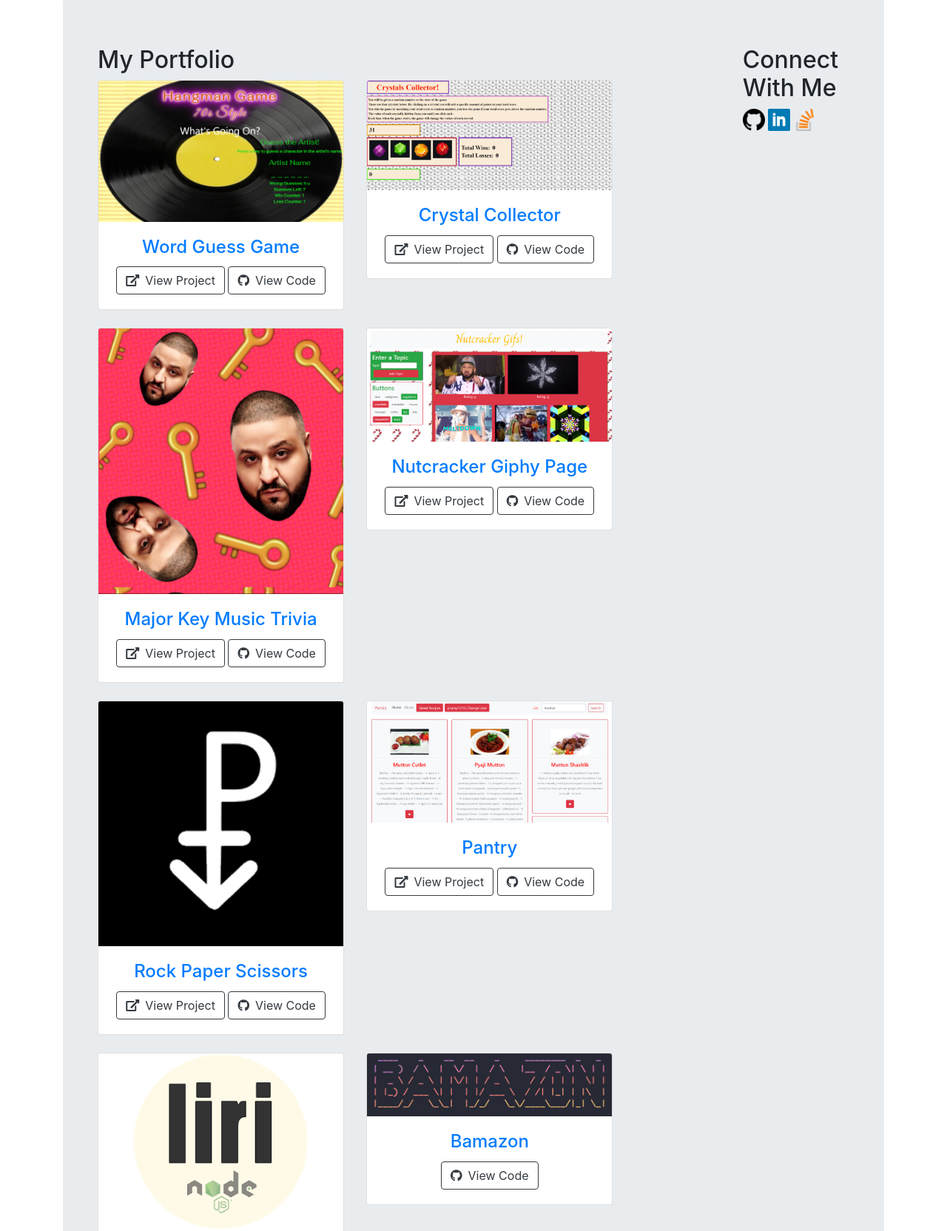
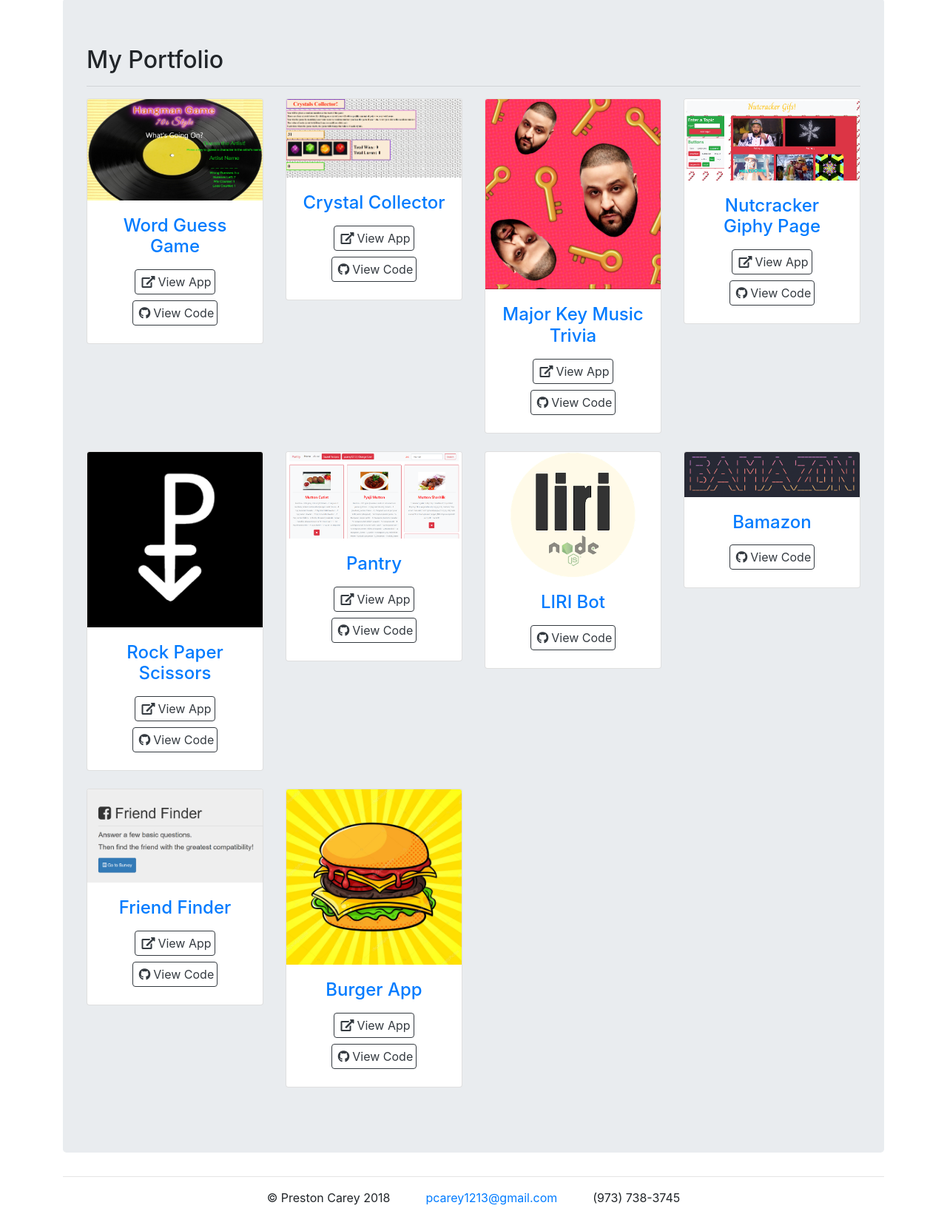
Before and after one commit to pcarey1213/Updated-Portfolio, a plain HTML site: page portfolio.html in a window 1280 px wide. Shown: the part 127-1791 px from the top of the page at 74% size. Drawn offline with nearby package versions, Linux system fonts and the light colour scheme.

Commit message:
resizing

```diff
--- a/portfolio.html
+++ b/portfolio.html
@@ -7,9 +7,9 @@
     <Link rel="icon" href="./assets/images/P-logo.png">
     <title>Preston Carey: Portfolio</title>
     <Link rel="stylesheet" href="assets/css/reset.css">
-    <Link rel="stylesheet" type="text/css" media="screen" href="./assets/css/style.css">
     <link rel="stylesheet" href="https://use.fontawesome.com/releases/v5.6.3/css/all.css" integrity="sha384-UHRtZLI+pbxtHCWp1t77Bi1L4ZtiqrqD80Kn4Z8NTSRyMA2Fd33n5dQ8lWUE00s/" crossorigin="anonymous">
     <Link rel="stylesheet" href="https://stackpath.bootstrapcdn.com/bootstrap/4.1.3/css/bootstrap.min.css" integrity="sha384-MCw98/SFnGE8fJT3GXwEOngsV7Zt27NXFoaoApmYm81iuXoPkFOJwJ8ERdknLPMO" crossorigin="anonymous">
+    <Link rel="stylesheet" type="text/css" media="screen" href="./assets/css/style.css">
   </head>
 
   <body>
@@ -37,125 +37,114 @@
     </nav>
     <br>
     <div class="jumbotron">
-    <div class="container">
-
             <div class="row">
-
-                <div class="col-md-10">
-                <h2>My Portfolio</h2>
-
-                    <div class="row">
-                            <div class="col-md-5">
+                <div class="col-lg-12">
+                    <h2 class="portfolio-heading">My Portfolio</h2>
+                        <hr>
+                        <div class="row">
+                            <div class="col-md-3">
                                 <div class="card mb-4 box-shadow text-center">
                                     <img class="card-img-top" img src="./assets/images/wordguess.png" alt="Card image cap">
                                     <div class="card-body">
                                         <a href="https://pcarey1213.github.io/Word-Guess-Game/" class="card-link"><h4 class="card-title">Word Guess Game</h5></a>
-                                        <a class="btn btn-outline-dark" target="_blank" href="https://pcarey1213.github.io/Word-Guess-Game/"><i class="fas fa-external-link-alt pr-2"></i>View Project</a>
-                                        <a class="btn btn-outline-dark" target="_blank" href="https://github.com/pcarey1213/Word-Guess-game"><i class="fab fa-github pr-2"></i>View Code</a>
+                                        <a class="btn btn-outline-dark m-1 p-1" target="_blank" href="https://pcarey1213.github.io/Word-Guess-Game/"><i class="fas fa-external-link-alt p-1"></i>View App</a>
+                                        <a class="btn btn-outline-dark m-1 p-1" target="_blank" href="https://github.com/pcarey1213/Word-Guess-game"><i class="fab fa-github p-1"></i>View Code</a>
                                     </div>
                                 </div>
                             </div>
-                            <div class="col-md-5">
+                            <div class="col-md-3">
                                 <div class="card mb-4 box-shadow text-center">
                                     <img class="card-img-top" img src="./assets/images/ccollector.png" alt="Crystal Collector">
                                     <div class="card-body">
                                         <a href="https://pcarey1213.github.io/unit-4-game/" class="card-link"><h4 class="card-title">Crystal Collector</h4></a>
-                                        <a class="btn btn-outline-dark" target="_blank" href="https://pcarey1213.github.io/unit-4-game/"><i class="fas fa-external-link-alt pr-2"></i>View Project</a>
-                                        <a class="btn btn-outline-dark" target="_blank" href="https://github.com/pcarey1213/unit-4-game"><i class="fab fa-github pr-2"></i>View Code</a>
+                                        <a class="btn btn-outline-dark m-1 p-1" target="_blank" href="https://pcarey1213.github.io/unit-4-game/"><i class="fas fa-external-link-alt p-1"></i>View App</a>
+                                        <a class="btn btn-outline-dark m-1 p-1" target="_blank" href="https://github.com/pcarey1213/unit-4-game"><i class="fab fa-github p-1"></i>View Code</a>
                                     </div>
                                 </div>
                             </div>
-                            <div class="col-md-5">
+                            <div class="col-md-3">
                                 <div class="card mb-4 box-shadow text-center">
                                     <img class="card-img-top" img src="./assets/images/djktrivia.png" alt="Card image cap">
                                     <div class="card-body">
                                         <a href="https://pcarey1213.github.io/Trivia-Game/" class="card-link"><h4 class="card-title">Major Key Music Trivia</h4></a>
-                                        <a class="btn btn-outline-dark" target="_blank" href="https://pcarey1213.github.io/Trivia-Game/"><i class="fas fa-external-link-alt pr-2"></i>View Project</a>
-                                        <a class="btn btn-outline-dark" target="_blank" href="https://github.com/pcarey1213/Trivia-Game"><i class="fab fa-github pr-2"></i>View Code</a>
+                                        <a class="btn btn-outline-dark m-1 p-1" target="_blank" href="https://pcarey1213.github.io/Trivia-Game/"><i class="fas fa-external-link-alt p-1"></i>View App</a>
+                                        <a class="btn btn-outline-dark m-1 p-1" target="_blank" href="https://github.com/pcarey1213/Trivia-Game"><i class="fab fa-github p-1"></i>View Code</a>
                                     </div>
                                 </div>
                             </div>
-                            <div class="col-md-5">
+                            <div class="col-md-3">
                                 <div class="card mb-4 box-shadow text-center">
                                       <img class="card-img-top" img src="./assets/images/ncraackgif.png" alt="Card image cap">
                                       <div class="card-body">
                                         <a href="https://pcarey1213.github.io/Dynamic-Giphy-Page/" class="card-link"><h4 class="card-title">Nutcracker Giphy Page</h4></a>
-                                        <a class="btn btn-outline-dark" target="_blank" href="https://pcarey1213.github.io/Dynamic-Giphy-Page/"><i class="fas fa-external-link-alt pr-2"></i>View Project</a>
-                                        <a class="btn btn-outline-dark" target="_blank" href="https://github.com/pcarey1213/Dynamic-Giphy-Page/"><i class="fab fa-github pr-2"></i>View Code</a>
+                                        <a class="btn btn-outline-dark m-1 p-1" target="_blank" href="https://pcarey1213.github.io/Dynamic-Giphy-Page/"><i class="fas fa-external-link-alt p-1"></i>View App</a>
+                                        <a class="btn btn-outline-dark m-1 p-1" target="_blank" href="https://github.com/pcarey1213/Dynamic-Giphy-Page/"><i class="fab fa-github p-1"></i>View Code</a>
                                     </div>
                                 </div>
                             </div>
-                            <div class="col-md-5">
+                            <div class="col-md-3">
                                     <div class="card mb-4 box-shadow text-center">
                                       <img class="card-img-top" img src="./assets/images/P-logo.png" alt="Card image cap">
                                       <div class="card-body">
                                             <a href="https://pcarey1213.github.io/RPS-Multiplayer/" class="card-link"><h4 class="card-title">Rock Paper Scissors</h4></a>
-                                            <a class="btn btn-outline-dark" target="_blank" href="https://pcarey1213.github.io/RPS-Multiplayer/"><i class="fas fa-external-link-alt pr-2"></i>View Project</a>
-                                            <a class="btn btn-outline-dark" target="_blank" href="https://github.com/pcarey1213/RPS-Multiplayer/"><i class="fab fa-github pr-2"></i>View Code</a>
+                                            <a class="btn btn-outline-dark m-1 p-1" target="_blank" href="https://pcarey1213.github.io/RPS-Multiplayer/"><i class="fas fa-external-link-alt p-1"></i>View App</a>
+                                            <a class="btn btn-outline-dark m-1 p-1" target="_blank" href="https://github.com/pcarey1213/RPS-Multiplayer/"><i class="fab fa-github p-1"></i>View Code</a>
                                         </div>
                                     </div>
                             </div>
-                            <div class="col-md-5">
+                            <div class="col-md-3">
                                     <div class="card mb-4 box-shadow text-center">
                                       <img class="card-img-top" img src="./assets/images/pantry.png" alt="Card image cap">
                                       <div class="card-body">
                                             <a href="https://luberchris.github.io/project1/" class="card-link"><h4 class="card-title">Pantry</h4></a>
-                                            <a class="btn btn-outline-dark" target="_blank" href="https://pcarey1213.github.io/project1/"><i class="fas fa-external-link-alt pr-2"></i>View Project</a>
-                                            <a class="btn btn-outline-dark" target="_blank" href="https://github.com/pcarey1213/project1/"><i class="fab fa-github pr-2"></i>View Code</a>
+                                            <a class="btn btn-outline-dark m-1 p-1" target="_blank" href="https://pcarey1213.github.io/project1/"><i class="fas fa-external-link-alt p-1"></i>View App</a>
+                                            <a class="btn btn-outline-dark m-1 p-1" target="_blank" href="https://github.com/pcarey1213/project1/"><i class="fab fa-github p-1"></i>View Code</a>
                                         </div>
                                     </div>
                             </div>
-                            <div class="col-md-5">
+                            <div class="col-md-3">
                                 <div class="card mb-4 box-shadow text-center">
                                   <img class="card-img-top" img src="./assets/images/liri.png" alt="Card image cap">
                                   <div class="card-body">
                                         <a href="https://github.com/pcarey1213/liri-node-app" class="card-link"><h4 class="card-title">LIRI Bot</h4></a>
-                                        <a class="btn btn-outline-dark" target="_blank" href="https://github.com/pcarey1213/liri-node-app/"><i class="fab fa-github pr-2"></i>View Code</a>
+                                        <a class="btn btn-outline-dark m-1 p-1" target="_blank" href="https://github.com/pcarey1213/liri-node-app/"><i class="fab fa-github p-1"></i>View Code</a>
                                     </div>
                                 </div>
                             </div>
-                            <div class="col-md-5">
+                            <div class="col-md-3">
                                 <div class="card mb-4 box-shadow text-center">
                                     <img class="card-img-top" img src="./assets/images/bamazon.png" alt="Card image cap">
                                     <div class="card-body">
                                         <a href="https://github.com/pcarey1213/bamazon" class="card-link"><h4 class="card-title">Bamazon</h4></a>
-                                        <a class="btn btn-outline-dark" target="_blank" href="https://github.com/pcarey1213/bamazon/"><i class="fab fa-github pr-2"></i>View Code</a>
+                                        <a class="btn btn-outline-dark m-1 p-1" target="_blank" href="https://github.com/pcarey1213/bamazon/"><i class="fab fa-github p-1"></i>View Code</a>
                                     </div>
                                 </div>
                             </div>
-                            <div class="col-md-5">
+                            <div class="col-md-3">
                                 <div class="card mb-4 box-shadow text-center">
                                   <img class="card-img-top" img src="./assets/images/friendfinder.png" alt="Card image cap">
                                   <div class="card-body">
                                         <a href="https://github.com/pcarey1213/FriendFinder" class="card-link"><h4 class="card-title">Friend Finder</h4></a>
-                                        <a class="btn btn-outline-dark" target="_blank" href="https://cryptic-inlet-58591.herokuapp.com/"><i class="fas fa-external-link-alt pr-2"></i>View Project</a>
-                                        <a class="btn btn-outline-dark" target="_blank" href="https://github.com/pcarey1213/FriendFinder"><i class="fab fa-github pr-2"></i>View Code</a>
+                                        <a class="btn btn-outline-dark m-1 p-1" target="_blank" href="https://cryptic-inlet-58591.herokuapp.com/"><i class="fas fa-external-link-alt p-1"></i>View App</a>
+                                        <a class="btn btn-outline-dark m-1 p-1" target="_blank" href="https://github.com/pcarey1213/FriendFinder"><i class="fab fa-github p-1"></i>View Code</a>
                                     </div>
                                 </div>
                             </div>
-                            <div class="col-md-5">
+                            <div class="col-md-3">
                                 <div class="card mb-4 box-shadow text-center">
                                   <img class="card-img-top" img src="./assets/images/burger-drawing.png" alt="Card image cap">
                                   <div class="card-body">
                                         <a href="https://github.com/pcarey1213/burger" class="card-link"><h4 class="card-title">Burger App</h4></a>
-                                        <a class="btn btn-outline-dark" target="_blank" href="https://agile-retreat-59469.herokuapp.com/"><i class="fas fa-external-link-alt pr-2"></i>View Project</a>
-                                        <a class="btn btn-outline-dark" target="_blank" href="https://github.com/pcarey1213/burger/"><i class="fab fa-github pr-2"></i>View Code</a>
+                                        <a class="btn btn-outline-dark m-1 p-1" target="_blank" href="https://agile-retreat-59469.herokuapp.com/"><i class="fas fa-external-link-alt p-1"></i>View App</a>
+                                        <a class="btn btn-outline-dark m-1 p-1" target="_blank" href="https://github.com/pcarey1213/burger/"><i class="fab fa-github p-1"></i>View Code</a>
                                     </div>
                                 </div>
                             </div>
+                        </div>
                     </div>
                 </div>
-
-                <div class="col-md-2">
-                        <h2>Connect With Me</h2>
-                        <a href="https://github.com/pcarey1213" target="_blank"><img src="./assets/images/github-1.png" width="30" height="30" class="social" alt="Github"></a>
-                        <a href="https://www.Liveedin.com/in/preston-carey-658387100/" target="_blank"><img src="./assets/images/Linked-in-1.png" width="30" height="30" class="social" alt="LinkedIn"></a>
-                        <a href="https://stackoverflow.com/users/10543356/preston-carey?tab=profile" target="_blank"><img src="./assets/images/Stack_Overflow-1.png" width="30" height="30" class="social" alt="Stack Overflow"></a>
-                </div>
-
             </div>
         <hr>
-    </div>
     </div>
 
     <footer class="container">
```
Also changed, not shown: contact.html (+1 -1 lines), index.html (+2 -2 lines).
